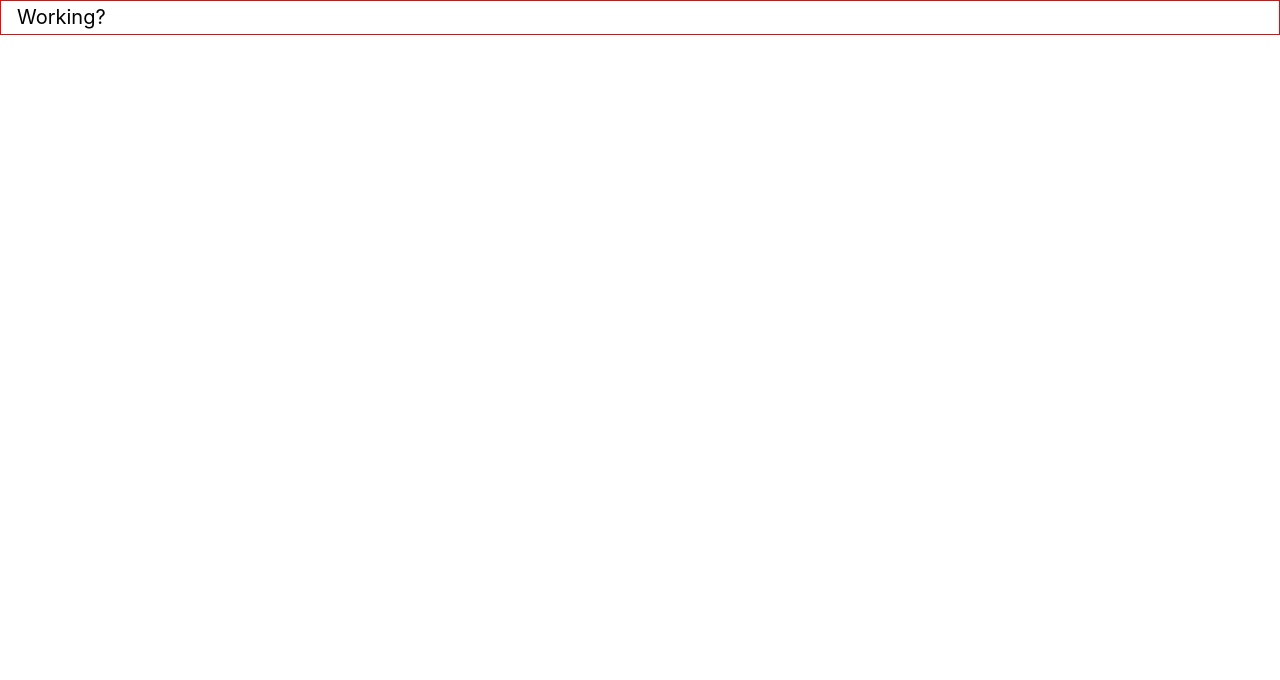
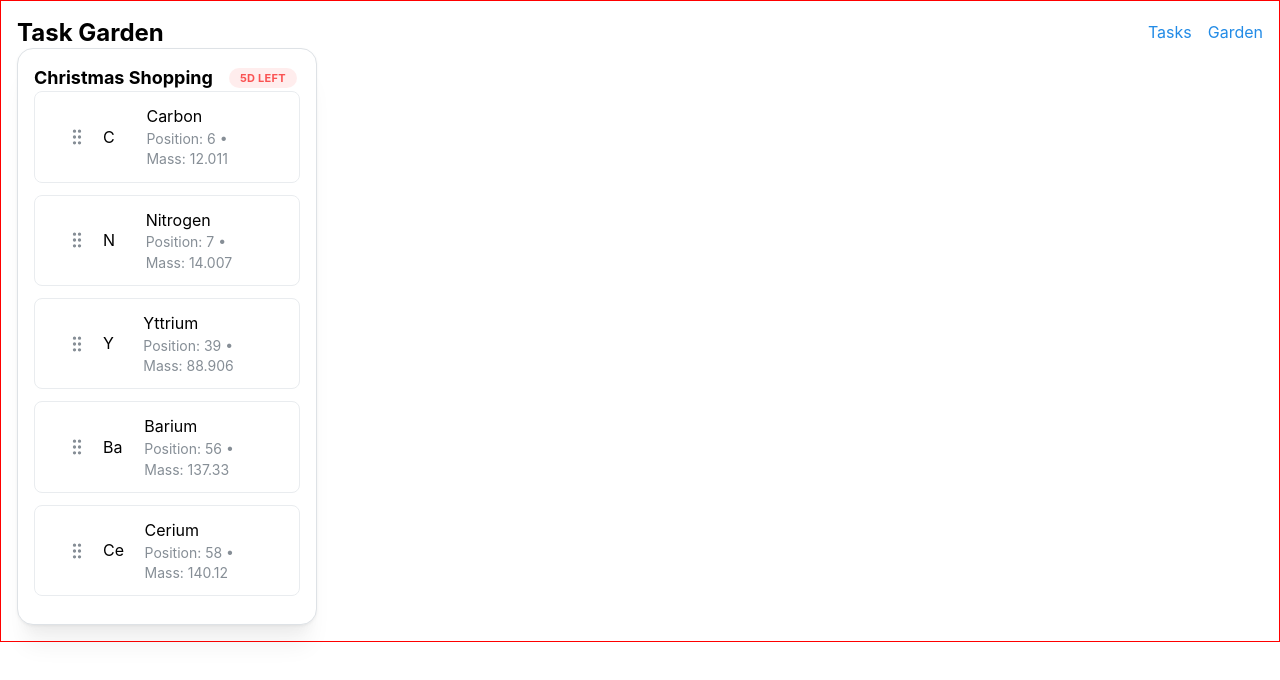
Before and after one commit to CydoEntis/sprout-client, a React (Vite) app: page / in a window 1280 px wide. Shown: the top 680 px of the page. Built offline with nearby package versions, Linux system fonts and the light colour scheme.

Commit message:
Added drag and drop library and lucide icons.

```diff
--- a/package.json
+++ b/package.json
@@ -10,6 +10,7 @@
     "preview": "vite preview"
   },
   "dependencies": {
+    "@hello-pangea/dnd": "^17.0.0",
     "@mantine/charts": "^7.15.1",
     "@mantine/core": "^7.15.1",
     "@mantine/dates": "^7.15.1",
@@ -17,6 +18,7 @@
     "@mantine/hooks": "^7.15.1",
     "@mantine/notifications": "^7.15.1",
     "dayjs": "^1.11.13",
+    "lucide-react": "^0.469.0",
     "react": "^18.3.1",
     "react-dom": "^18.3.1",
     "recharts": "^2.15.0"
--- a/src/App.tsx
+++ b/src/App.tsx
@@ -1,12 +1,42 @@
-import { Container, Text } from "@mantine/core";
-
+import {
+  Anchor,
+  Badge,
+  Box,
+  Card,
+  Container,
+  Flex,
+  Group,
+  Title,
+} from "@mantine/core";
+import { DndListHandle } from "./DndListHandle";
 
 function App() {
+  return (
+    <Container size="xl" style={{ border: "1px solid red" }} p={16}>
+      <Flex justify="space-between">
+        <Title size="1.5rem">Task Garden</Title>
 
+        <Group>
+          <Anchor>Tasks</Anchor>
+          <Anchor>Garden</Anchor>
+        </Group>
+      </Flex>
 
-  return (
-    <Container size="xl" style={{ border: "1px solid red" }}>
-      <Text size="xl">Working?</Text>
+      <Box>
+        <Card shadow="lg" withBorder radius="lg" w={300}>
+          <Flex justify="justify-between">
+            <Group>
+              <Box maw={200}>
+                <Title order={4}>Christmas Shopping</Title>
+              </Box>
+              <Badge variant="light" color="red">
+                5d left
+              </Badge>
+            </Group>
+          </Flex>
+          <DndListHandle />
+        </Card>
+      </Box>
     </Container>
   );
 }
--- /dev/null
+++ b/src/DndListHandle.module.css
@@ -0,0 +1,34 @@
+.item {
+  display: flex;
+  align-items: center;
+  border-radius: var(--mantine-radius-md);
+  border: 1px solid
+    light-dark(var(--mantine-color-gray-2), var(--mantine-color-dark-5));
+  padding: var(--mantine-spacing-sm) var(--mantine-spacing-xl);
+  padding-left: calc(var(--mantine-spacing-xl) - var(--mantine-spacing-md));
+  background-color: light-dark(
+    var(--mantine-color-white),
+    var(--mantine-color-dark-5)
+  );
+  margin-bottom: var(--mantine-spacing-sm);
+}
+
+.itemDragging {
+  box-shadow: var(--mantine-shadow-sm);
+}
+
+.symbol {
+  font-size: 30px;
+  font-weight: 700;
+  width: 60px;
+}
+
+.dragHandle {
+  display: flex;
+  align-items: center;
+  justify-content: center;
+  height: 100%;
+  color: light-dark(var(--mantine-color-gray-6), var(--mantine-color-dark-1));
+  padding-left: var(--mantine-spacing-md);
+  padding-right: var(--mantine-spacing-md);
+}
--- /dev/null
+++ b/src/DndListHandle.tsx
@@ -0,0 +1,61 @@
+import { DragDropContext, Draggable, Droppable } from "@hello-pangea/dnd";
+import cx from "clsx";
+import { Text } from "@mantine/core";
+import { useListState } from "@mantine/hooks";
+import classes from "./DndListHandle.module.css";
+import { GripVertical } from "lucide-react";
+
+const data = [
+  { position: 6, mass: 12.011, symbol: "C", name: "Carbon" },
+  { position: 7, mass: 14.007, symbol: "N", name: "Nitrogen" },
+  { position: 39, mass: 88.906, symbol: "Y", name: "Yttrium" },
+  { position: 56, mass: 137.33, symbol: "Ba", name: "Barium" },
+  { position: 58, mass: 140.12, symbol: "Ce", name: "Cerium" },
+];
+
+export function DndListHandle() {
+  const [state, handlers] = useListState(data);
+
+  const items = state.map((item, index) => (
+    <Draggable key={item.symbol} index={index} draggableId={item.symbol}>
+      {(provided, snapshot) => (
+        <div
+          className={cx(classes.item, {
+            [classes.itemDragging]: snapshot.isDragging,
+          })}
+          ref={provided.innerRef}
+          {...provided.draggableProps}
+        >
+          <div {...provided.dragHandleProps} className={classes.dragHandle}>
+            {/* <IconGripVertical size={18} stroke={1.5} /> */}
+            <GripVertical size={20} />
+          </div>
+          <Text className={classes.symbol}>{item.symbol}</Text>
+          <div>
+            <Text>{item.name}</Text>
+            <Text c="dimmed" size="sm">
+              Position: {item.position} • Mass: {item.mass}
+            </Text>
+          </div>
+        </div>
+      )}
+    </Draggable>
+  ));
+
+  return (
+    <DragDropContext
+      onDragEnd={({ destination, source }) =>
+        handlers.reorder({ from: source.index, to: destination?.index || 0 })
+      }
+    >
+      <Droppable droppableId="dnd-list" direction="vertical">
+        {(provided) => (
+          <div {...provided.droppableProps} ref={provided.innerRef}>
+            {items}
+            {provided.placeholder}
+          </div>
+        )}
+      </Droppable>
+    </DragDropContext>
+  );
+}
```
Also changed, not shown: 1 other file (tests, documents, lock files or other folders).
